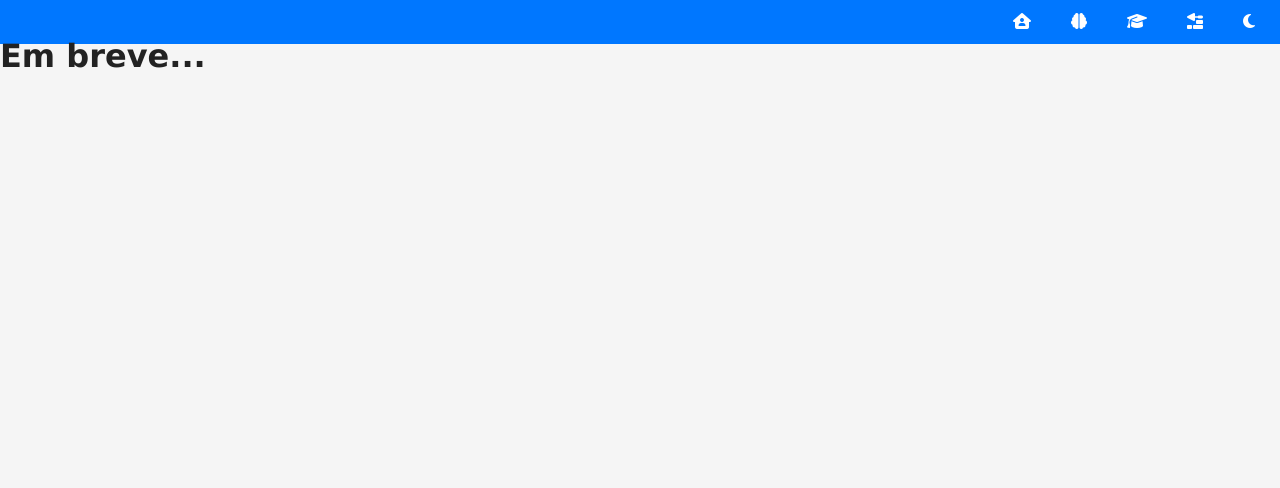
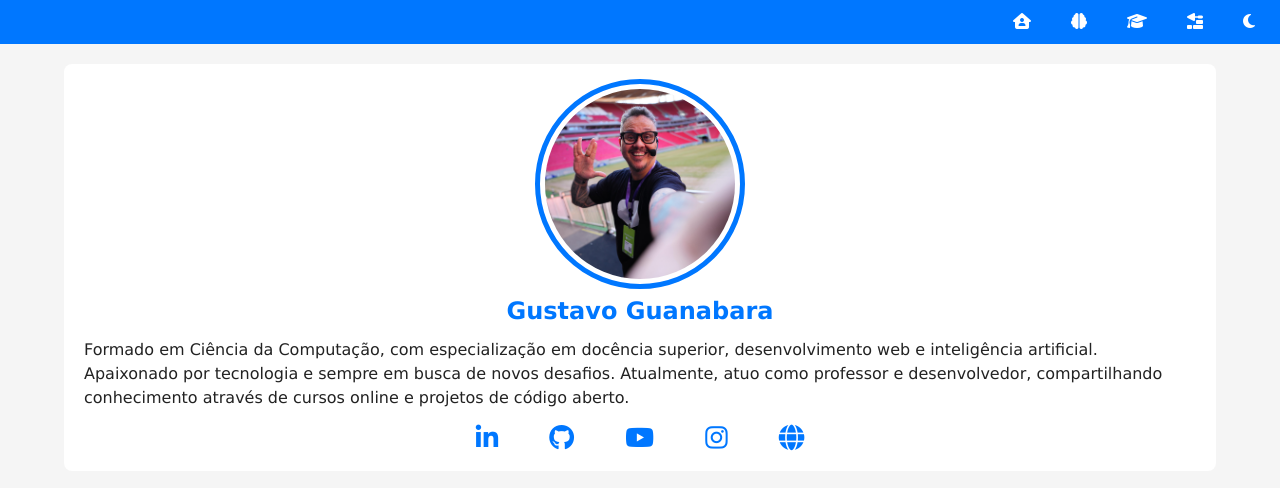
Before and after one commit to carlosmoreira93/projeto-portfolio, a plain HTML site: page index.html in a window 1280 px wide. Drawn offline with Linux system fonts and the light colour scheme.

Commit message:
criei topo

```diff
--- a/estilos/style.css
+++ b/estilos/style.css
@@ -58,3 +58,55 @@ nav#menu a:hover {
   background-color: var(--destaque-inverso);
   color: var(--destaque);
 }
+
+main {
+  display: grid;
+  grid-template-columns: auto 90vw auto;
+  gap: 20px;
+  margin-top: 20px;
+}
+
+section#ficha {
+  background-color: var(--fundo-card);
+  padding: 20px;
+  border-radius: 8px;
+  grid-column: 2;
+}
+
+section#ficha img.foto {
+  width: 200px;
+  aspect-ratio: 1/1;
+  object-fit: cover;
+  overflow: hidden;
+  border-radius: 50%;
+  border: 5px solid var(--fundo-card);
+  outline: 5px solid var(--destaque);
+  display: block;
+  margin: auto;
+  margin-bottom: 15px;
+}
+
+section#ficha h1 {
+  color: var(--destaque);
+  margin: 15px 0;
+  font-size: 1.5em;
+  text-align: center;
+}
+
+div#social {
+  display: flex;
+  justify-content: center;
+  align-items: center;
+  font-size: 1.6em;
+  gap: 2em;
+  margin-top: 15px;
+}
+
+div#social a {
+  color: var(--destaque);
+  transition: color 0.5s;
+}
+
+div#social a:hover {
+  color: var(--destaque-inverso);
+}
--- a/index.html
+++ b/index.html
@@ -21,7 +21,22 @@
     </header>
 
     <main>
-        <h1>Em breve...</h1>
+        <section id="ficha">
+            <img src="imagens/guanabara-perfil.jpg" alt="Gustavo Guanabara" class="foto">
+            <h1>Gustavo Guanabara</h1>
+            <p>Formado em Ciência da Computação, com especialização em docência superior, desenvolvimento web e inteligência artificial. Apaixonado por tecnologia e sempre em busca de novos desafios. Atualmente, atuo como professor e desenvolvedor, compartilhando conhecimento através de cursos online e projetos de código aberto.</p>
+            <div id="social">
+                <a href="https://www.linkedin.com/in/guanabara/" target="_blank" rel="nofollow"><i class="fa-brands fa-linkedin-in"></i></a>
+                <a href="https://github.com/gustavoguanabara" target="_blank" rel="nofollow"><i class="fa-brands fa-github"></i></a>
+                <a href="https://www.youtube.com/cursoemvideo" target="_blank" rel="nofollow"><i class="fa-brands fa-youtube"></i></a>
+                <a href="https://www.instagram.com/gustavoguanabara/" target="_blank" rel="nofollow"><i class="fa-brands fa-instagram"></i></a>
+                <a href="https://www.cursoemvideo.com/" target="_blank" rel="nofollow"><i class="fa-solid fa-globe"></i></a>
+            </div>
+        </section>
+
+        <section id="detalhes">
+
+        </section>
     </main>
 
     <footer>
```
